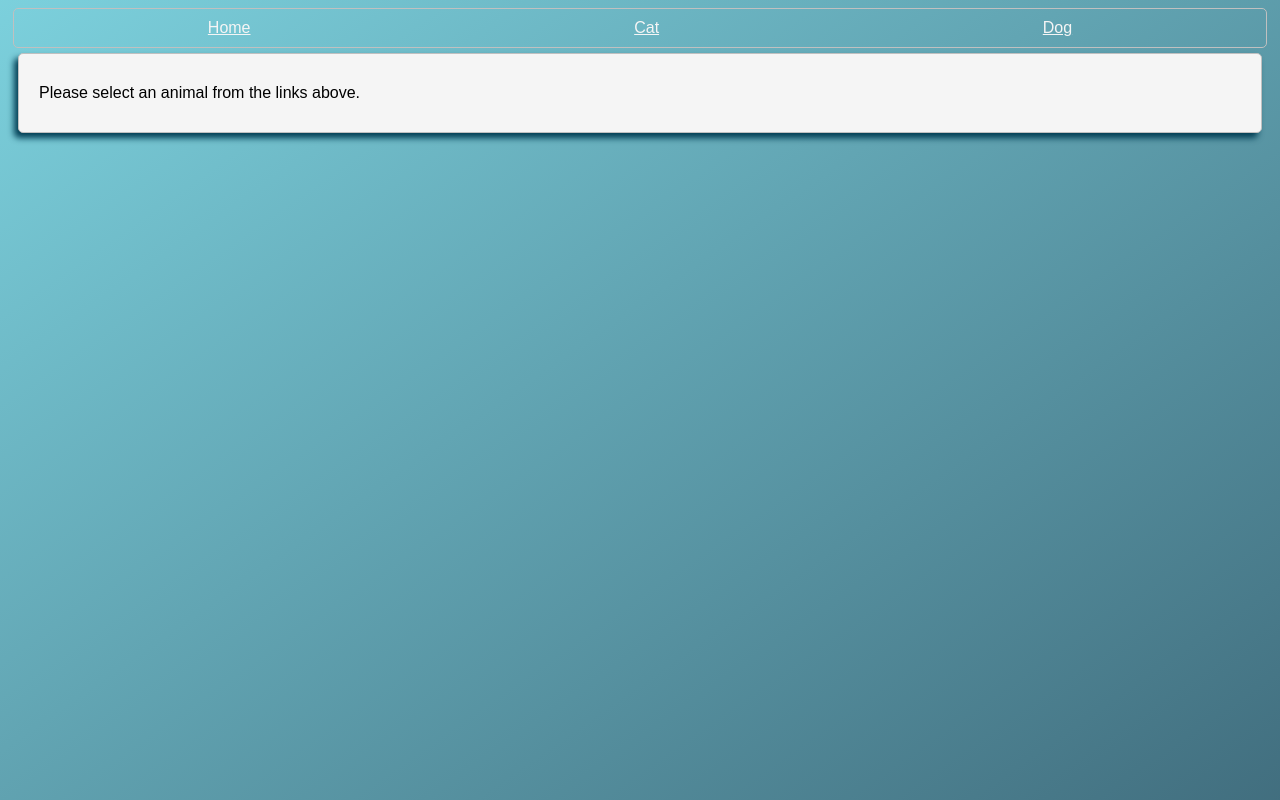
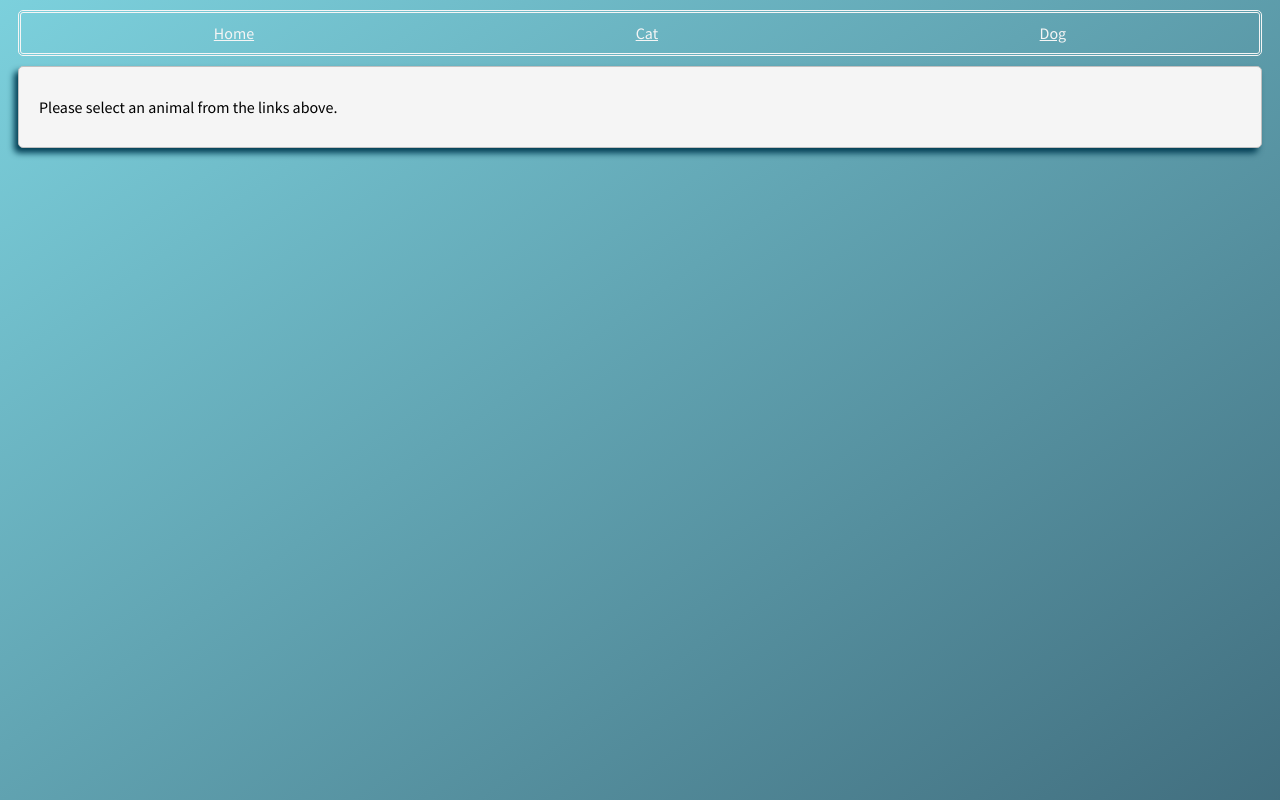
Before and after one commit to hemme1m/lab14, a plain HTML site: page index.html in a window 1280 px wide. Drawn offline with Linux system fonts and the light colour scheme.

Commit message:
updated border style and margin

```diff
--- a/styles.css
+++ b/styles.css
@@ -1,6 +1,8 @@
+@import url('https://fonts.googleapis.com/css?family=Source+Sans+Pro');
+
 nav {
-    margin: 5px;
-    border: 1px solid silver;
+    margin: 10px;
+    border: 3px double whitesmoke;
     border-radius: 5px;
     padding-top: 10px;
     padding-bottom: 10px;
```
